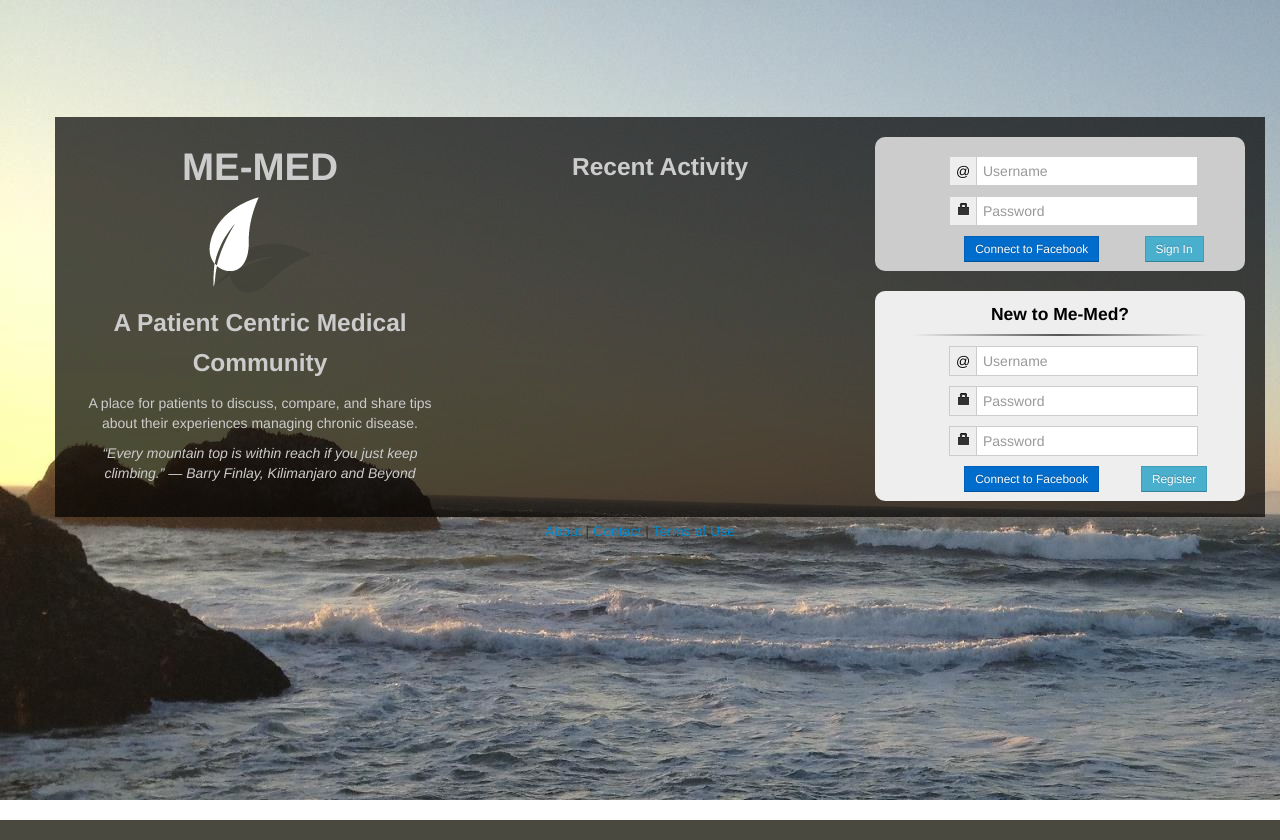
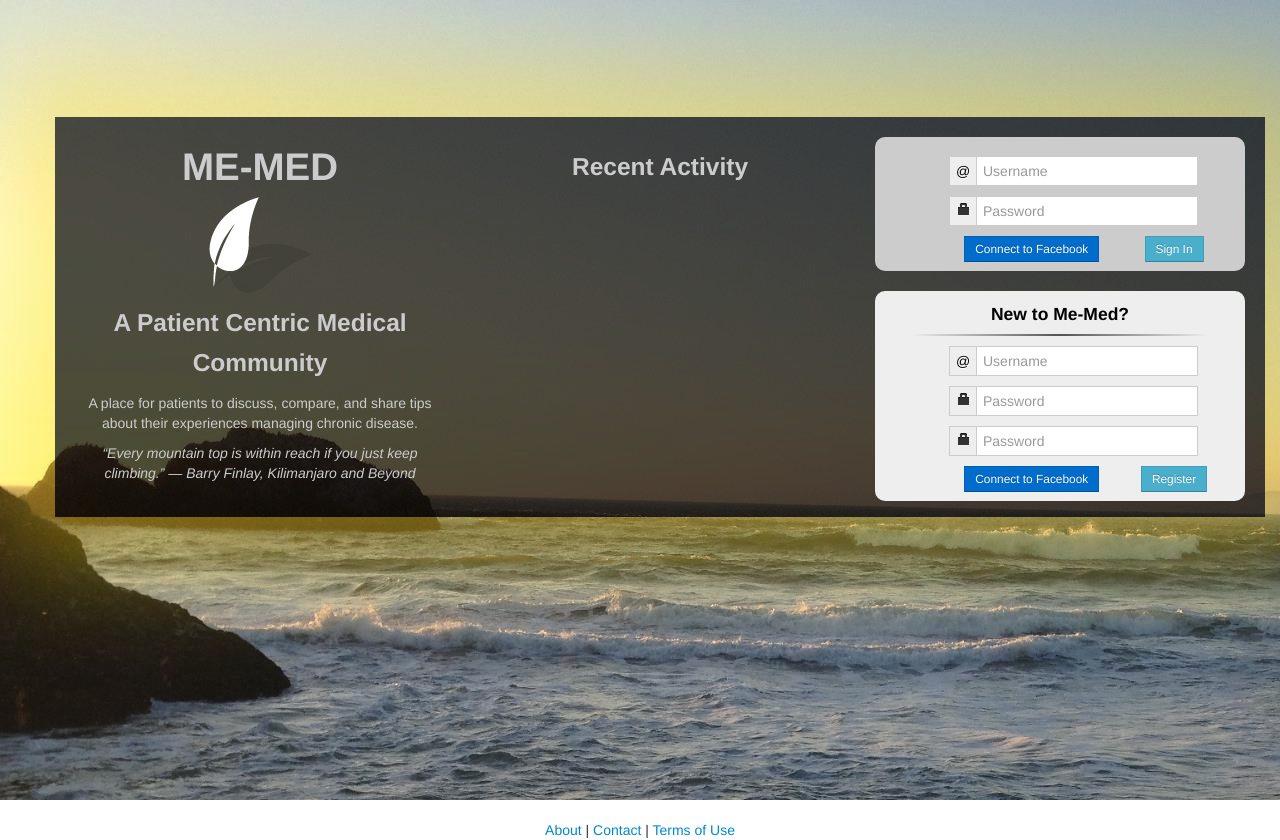
Before and after one commit to namelessnerd/pccr, a Django app: template me_med/me_med/templates/forum_home.html in a window 1280 px wide. Shown: the part 42-882 px from the top of the page. Run offline with Django 3.2, Linux system fonts and the light colour scheme; the template is opened without the code that fills it, so the values that code supplies are empty; some libraries are stand-ins or nearby versions.

Commit message:
adding modified home css and new view methods

```diff
--- a/me_med/me_med/appy/static/css/me_med.css
+++ b/me_med/me_med/appy/static/css/me_med.css
@@ -11,6 +11,17 @@
 	height: 800px;
 	background:url('/static/img/sutro.jpg');
 	text-align: center;
+}
+
+.landing-page-container{
+	background: rgba(0,0,0,0.7);
+	margin-top:10%;
+	height: 45%;
+	color: #CCC;
+	padding: 20px;
+	-webkit-box-shadow: 0px 100px 35px 5px rgba(255, 255, 190, .75);
+	-moz-box-shadow: 0px 0px 15px 5px rgba(255, 255, 190, .75);
+	box-shadow: 0px 0px 90px 55px rgba(255,215,0,.35);
 }
 
 footer{
--- a/me_med/me_med/templates/forum_home.html
+++ b/me_med/me_med/templates/forum_home.html
@@ -2,8 +2,7 @@
 {% block forum_content %}
 <div class="container-fluid splash" >
 		<div class="container">
-				<div class="row-fluid"style="background: rgba(0,0,0,0.7); margin-top:
-					10%; height: 45%; color: #CCC;padding: 20px;">
+				<div class="row-fluid landing-page-container">
 					<div class="span4" >
 						<h1>ME-MED</h1>
 						<img src='/static/img/leaf.png'></img>
@@ -20,5 +19,6 @@
 						{% include "includes/utils/register.html" %}
 					</div>
 				</div>
+		</div>
 </div>
 {% endblock %}
```
Also changed, not shown: me_med/me_med/appy/views.py (+6 -10 lines).
